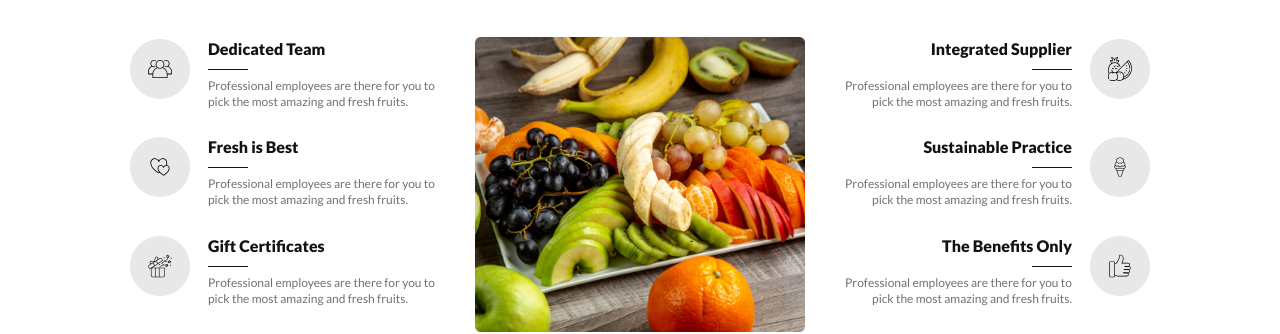
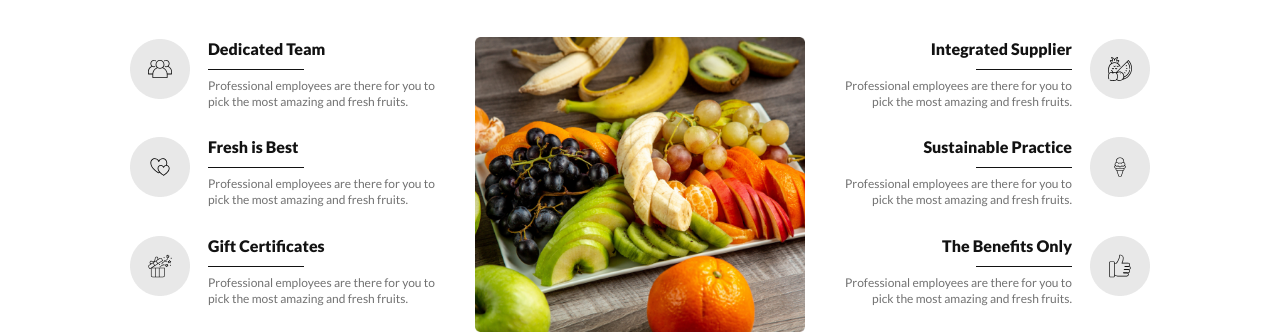
Before and after one commit to MahiuddinZilani/A3-fruit-brust, a plain HTML site: page index.html in a window 1280 px wide. Shown: the part 2652-2986 px from the top of the page. Drawn offline with nearby package versions, Linux system fonts and the light colour scheme.

Commit message:
hr tag reformed

```diff
--- a/index.html
+++ b/index.html
@@ -588,7 +588,7 @@
                             </div>
                             <div class="md:flex-1 flex flex-col items-center md:justify-start md:items-start">
                                 <h3 class="text-base font-extrabold text-header-color mb-2">Dedicated Team</h3>
-                                <hr class="w-10 h-px border-0 bg-header-color mb-2">
+                                <hr class="w-24 h-px border-0 bg-header-color mb-2">
                                 </hr>
                                 <p class="text-xs font-normal text-para-color mb-2">Professional employees are there
                                     for you to pick the most amazing and fresh fruits.</p>
@@ -607,7 +607,7 @@
                             </div>
                             <div class="md:flex-1 flex flex-col items-center md:justify-start md:items-start">
                                 <h3 class="text-base font-extrabold text-header-color mb-2">Fresh is Best</h3>
-                                <hr class="w-10 h-px border-0 bg-header-color mb-2">
+                                <hr class="w-24 h-px border-0 bg-header-color mb-2">
                                 </hr>
                                 <p class="text-xs font-normal text-para-color mb-2">Professional employees are there
                                     for you to pick the most amazing and fresh fruits.</p>
@@ -666,7 +666,7 @@
                             </div>
                             <div class="md:flex-1 flex flex-col items-center md:justify-start md:items-start">
                                 <h3 class="text-base font-extrabold text-header-color mb-2">Gift Certificates</h3>
-                                <hr class="w-10 h-px border-0 bg-header-color mb-2">
+                                <hr class="w-24 h-px border-0 bg-header-color mb-2">
                                 </hr>
                                 <p class="text-xs font-normal text-para-color mb-2">Professional employees are there
                                     for you to pick the most amazing and fresh fruits.</p>
@@ -722,7 +722,7 @@
                             </div>
                             <div class="md:flex-1 flex flex-col items-center md:justify-end md:items-end md:text-right">
                                 <h3 class="text-base font-extrabold text-header-color mb-2">Integrated Supplier</h3>
-                                <hr class="w-10 h-px border-0 bg-header-color mb-2">
+                                <hr class="w-24 h-px border-0 bg-header-color mb-2">
                                 </hr>
                                 <p class="text-xs font-normal text-para-color mb-2">Professional employees are there
                                     for you to pick the most amazing and fresh fruits.</p>
@@ -744,7 +744,7 @@
                             </div>
                             <div class="md:flex-1 flex flex-col items-center md:justify-end md:items-end md:text-right">
                                 <h3 class="text-base font-extrabold text-header-color mb-2">Sustainable Practice</h3>
-                                <hr class="w-10 h-px border-0 bg-header-color mb-2">
+                                <hr class="w-24 h-px border-0 bg-header-color mb-2">
                                 </hr>
                                 <p class="text-xs font-normal text-para-color mb-2">Professional employees are there
                                     for you to pick the most amazing and fresh fruits.</p>
@@ -778,7 +778,7 @@
                             </div>
                             <div class="md:flex-1 flex flex-col items-center md:justify-end md:items-end md:text-right">
                                 <h3 class="text-base font-extrabold text-header-color mb-2">The Benefits Only</h3>
-                                <hr class="w-10 h-px border-0 bg-header-color mb-2">
+                                <hr class="w-24 h-px border-0 bg-header-color mb-2">
                                 </hr>
                                 <p class="text-xs font-normal text-para-color mb-2">Professional employees are there
                                     for you to pick the most amazing and fresh fruits.</p>
```
